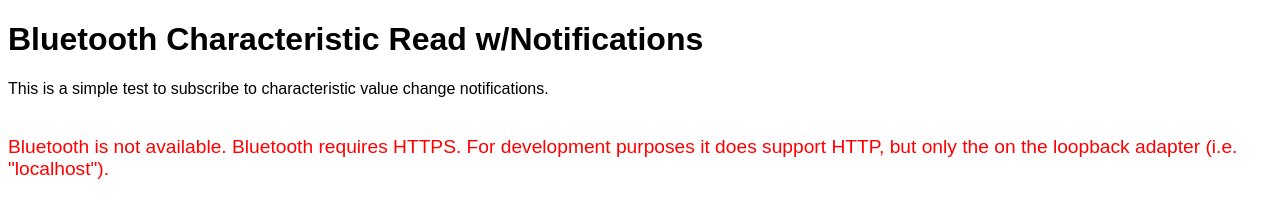
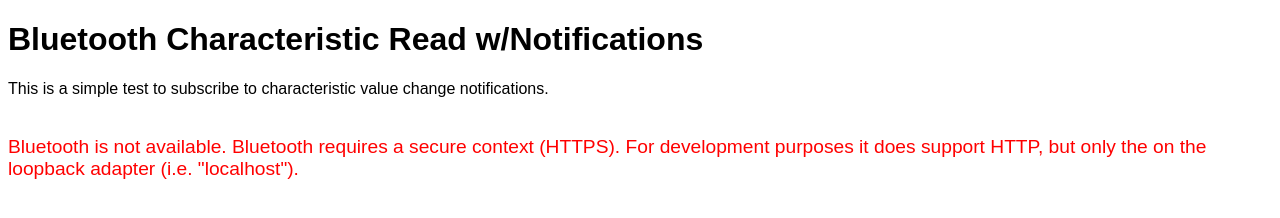
Before and after one commit to WebBluetoothCG/manual-tests, a plain HTML site: page characteristic_notify/index.html in a window 1280 px wide. Drawn offline with Linux system fonts and the light colour scheme.

Commit message:
Using window.isSecureContext.

```diff
--- a/characteristic_notify/index.html
+++ b/characteristic_notify/index.html
@@ -66,10 +66,10 @@
   <div id="no_bluetooth" class="no-bluetooth" style="visibility: hidden;">
     Bluetooth is not available.
   </div>
-  <div id="no_https" class="no-bluetooth" style="visibility: hidden;">
-    Bluetooth is not available. Bluetooth requires HTTPS. For development
-    purposes it does support HTTP, but only the on the loopback adapter
-    (i.e. "localhost").
+  <div id="insecure_context" class="no-bluetooth" style="visibility: hidden;">
+    Bluetooth is not available. Bluetooth requires a secure context (HTTPS).
+    For development purposes it does support HTTP, but only the on the loopback
+    adapter (i.e. "localhost").
   </div>
 </body>
 
--- a/characteristic_notify/web_app.js
+++ b/characteristic_notify/web_app.js
@@ -134,10 +134,10 @@ function init() {
   if (!isBluetoothSupported()) {
     console.log('Bluetooth not supported.');
     $('have_bluetooth').style.display = 'none';
-    if (window.location.protocol == 'https') {
+    if (window.isSecureContext == 'https') {
       $('no_bluetooth').style.visibility = 'visible';
     } else {
-      $('no_https').style.visibility = 'visible';
+      $('insecure_context').style.visibility = 'visible';
     }
   }
 }
--- a/characteristic_read/web_app.js
+++ b/characteristic_read/web_app.js
@@ -93,10 +93,10 @@ function init() {
   if (!isBluetoothSupported()) {
     console.log('Bluetooth not supported.');
     $('have_bluetooth').style.display = 'none';
-    if (window.location.protocol == 'https') {
+    if (window.isSecureContext == 'https') {
       $('no_bluetooth').style.visibility = 'visible';
     } else {
-      $('no_https').style.visibility = 'visible';
+      $('insecure_context').style.visibility = 'visible';
     }
   }
 }
--- a/characteristic_readwrite/web_app.js
+++ b/characteristic_readwrite/web_app.js
@@ -101,10 +101,10 @@ function init() {
   if (!isBluetoothSupported()) {
     console.log('Bluetooth not supported.');
     $('have_bluetooth').style.display = 'none';
-    if (window.location.protocol == 'https') {
+    if (window.isSecureContext == 'https') {
       $('no_bluetooth').style.visibility = 'visible';
     } else {
-      $('no_https').style.visibility = 'visible';
+      $('insecure_context').style.visibility = 'visible';
     }
   }
 }
```
Also changed, not shown: characteristic_read/index.html (+4 -4 lines), characteristic_readwrite/index.html (+4 -4 lines).
